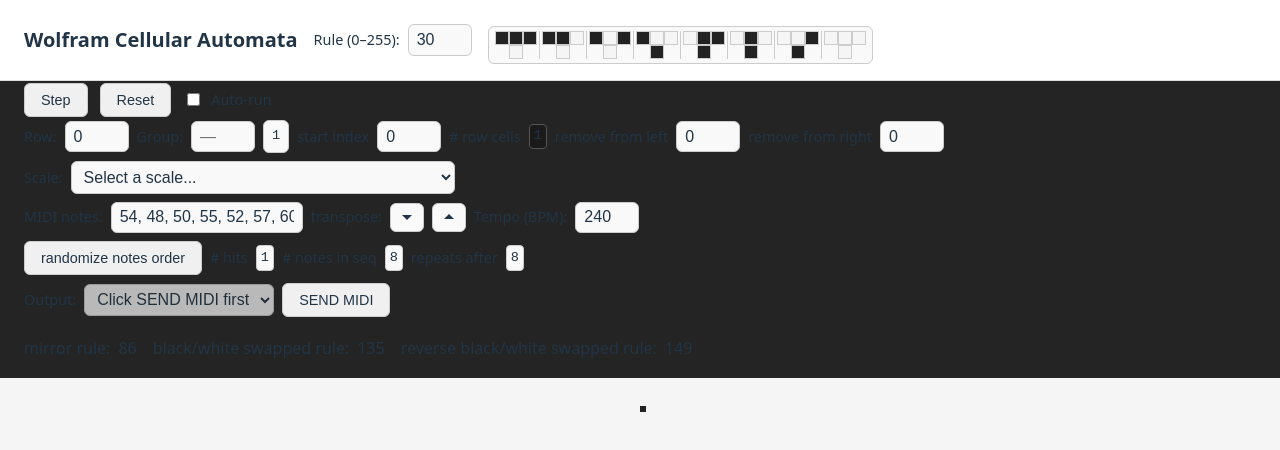
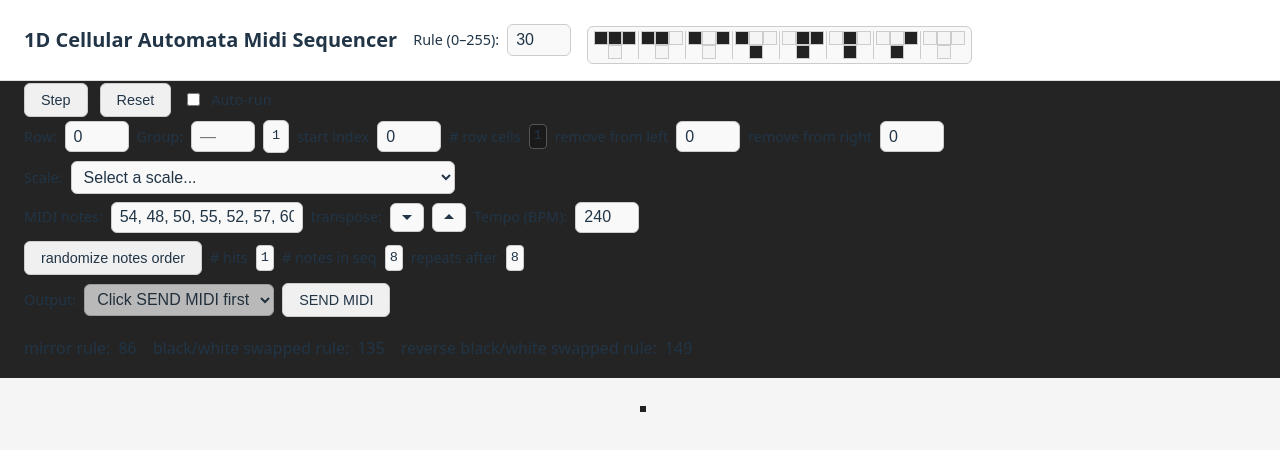
Before and after one commit to nathanfenoglio/wolfram-cellular-automata-midi-notes, a React (Vite) app: page / in a window 1280 px wide. Shown: the top 450 px of the page. Built offline with nearby package versions, Linux system fonts and the light colour scheme.

Commit message:
change title on page

```diff
--- a/src/App.jsx
+++ b/src/App.jsx
@@ -56,7 +56,8 @@
     <div className="app">
       {/* rule input, step/reset controls, auto run option, display row 0, 1s */}
       <header className="header">
-        <h1>Wolfram Cellular Automata</h1>
+        <h1>1D Cellular Automata Midi Sequencer</h1>
+        {/* <h1>Midi Note Sequencer</h1> */}
         <RuleSelector value={rule} onChange={handleRuleChange} />
         {/* visual display of the rule showing all of the possible previous row 3 cell configurations and the outcome cell value of the rule  */}
         <RuleVisualization rule={rule} />
```
